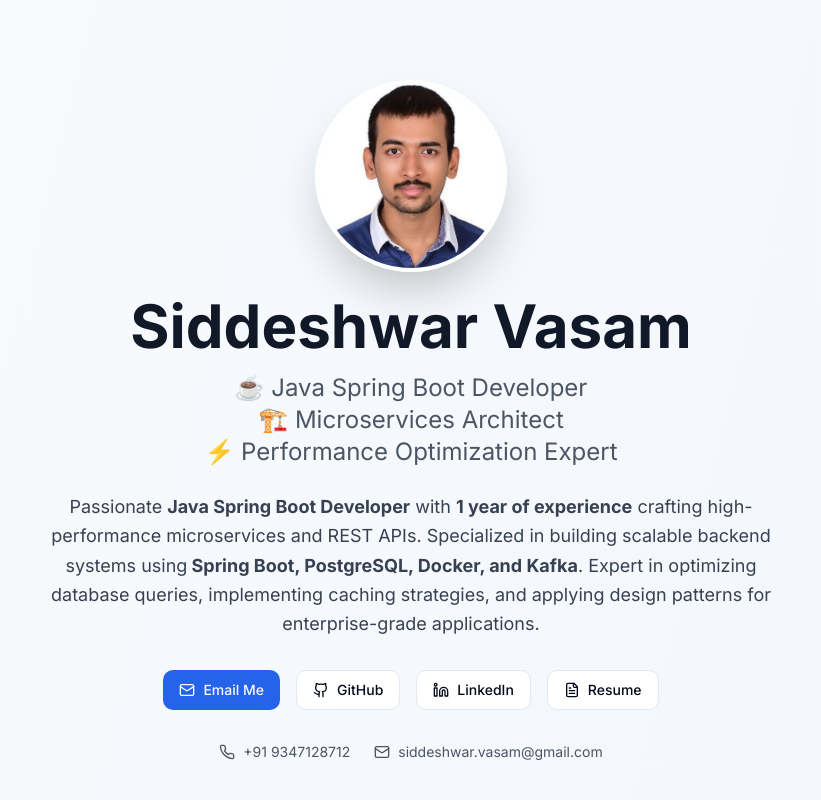
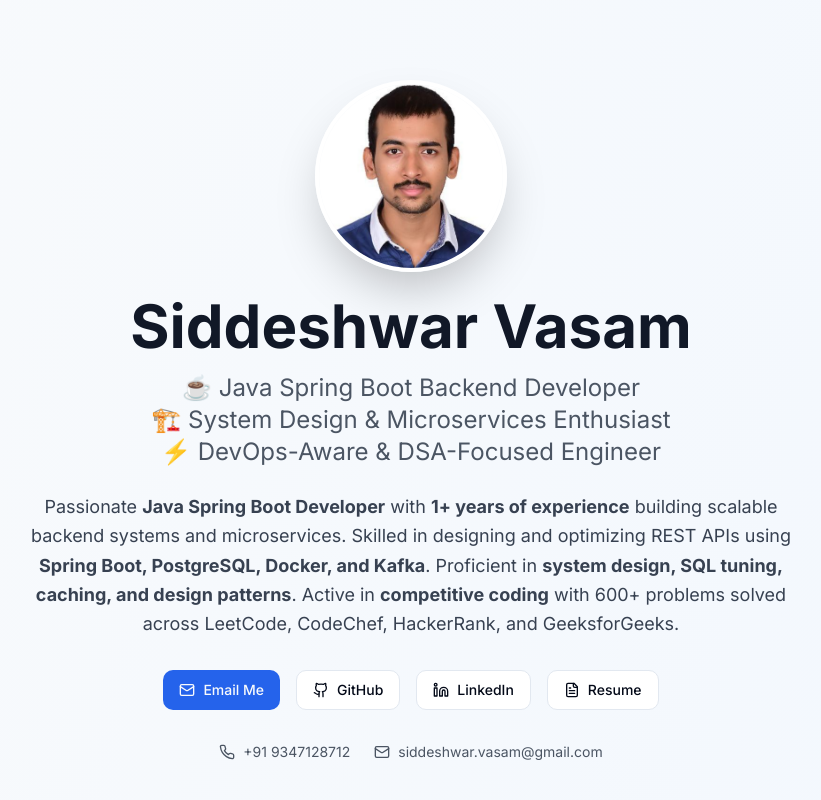
Before and after one commit to siddeshwarv/My_Portfolio, a Next.js app: page / in a window 1280 px wide. Shown: the top 800 px of the page, without its empty margins (229-1050 px from the left). Built offline with nearby package versions, Linux system fonts and the light colour scheme.

Commit message:
updated summary

```diff
--- a/components/hero.tsx
+++ b/components/hero.tsx
@@ -15,18 +15,26 @@ export default function Hero() {
             Siddeshwar Vasam
           </h1>
           <div className="text-xl md:text-2xl text-gray-600 mb-6">
-            <span className="block">☕ Java Spring Boot Developer</span>
-            <span className="block">🏗️ Microservices Architect</span>
-            <span className="block">⚡ Performance Optimization Expert</span>
+            <span className="block">☕ Java Spring Boot Backend Developer</span>
+            <span className="block">
+              🏗️ System Design & Microservices Enthusiast
+            </span>
+            <span className="block">
+              ⚡ DevOps-Aware & DSA-Focused Engineer
+            </span>
           </div>
           <p className="text-lg text-gray-700 max-w-3xl mx-auto mb-8 leading-relaxed">
             Passionate <strong>Java Spring Boot Developer</strong> with{" "}
-            <strong>1 year of experience</strong> crafting high-performance
-            microservices and REST APIs. Specialized in building scalable
-            backend systems using
-            <strong> Spring Boot, PostgreSQL, Docker, and Kafka</strong>. Expert
-            in optimizing database queries, implementing caching strategies, and
-            applying design patterns for enterprise-grade applications.
+            <strong>1+ years of experience</strong> building scalable backend
+            systems and microservices. Skilled in designing and optimizing REST
+            APIs using{" "}
+            <strong>Spring Boot, PostgreSQL, Docker, and Kafka</strong>.
+            Proficient in{" "}
+            <strong>
+              system design, SQL tuning, caching, and design patterns
+            </strong>
+            . Active in <strong>competitive coding</strong> with 600+ problems
+            solved across LeetCode, CodeChef, HackerRank, and GeeksforGeeks.
           </p>
         </div>
 
```
